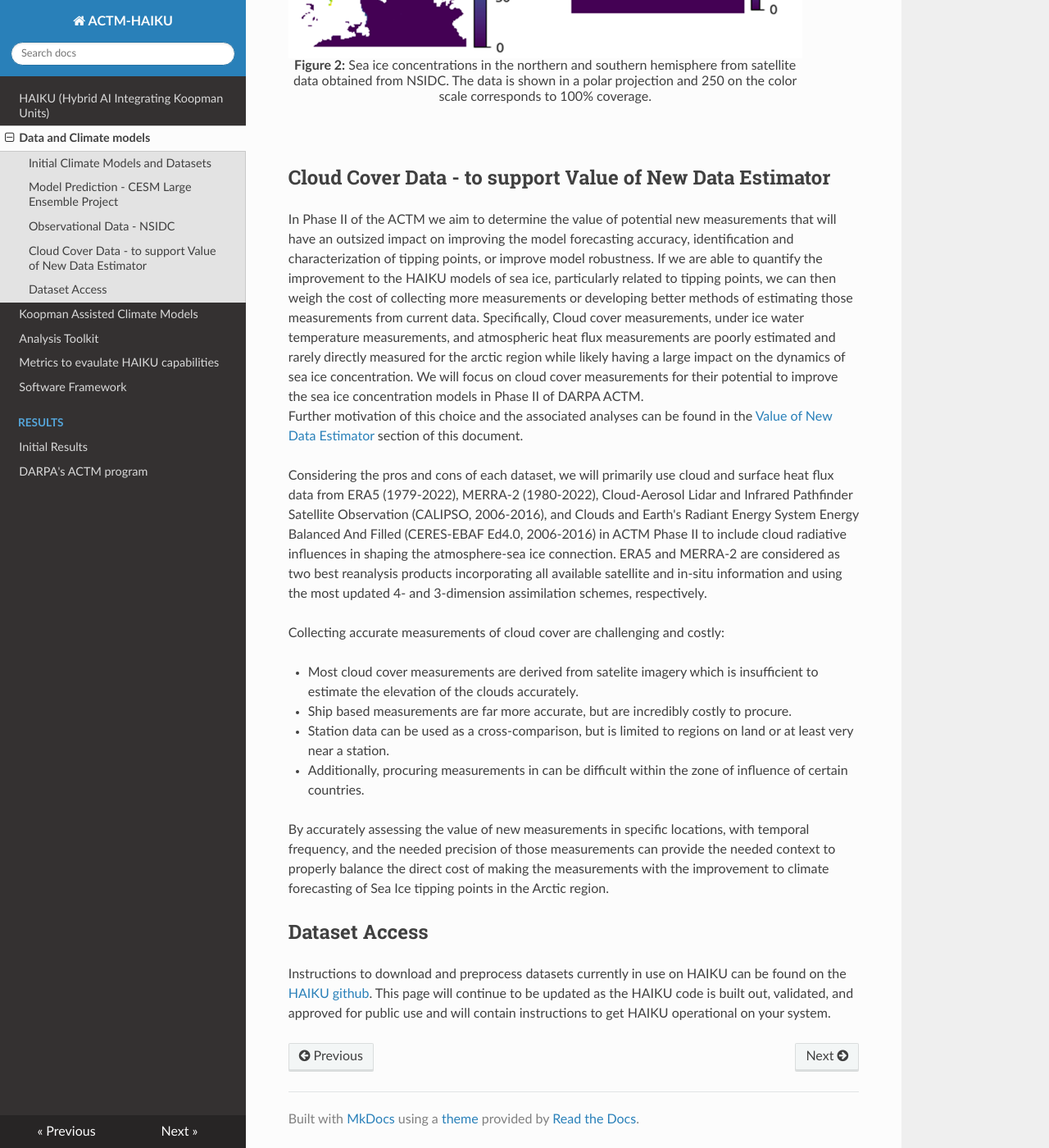
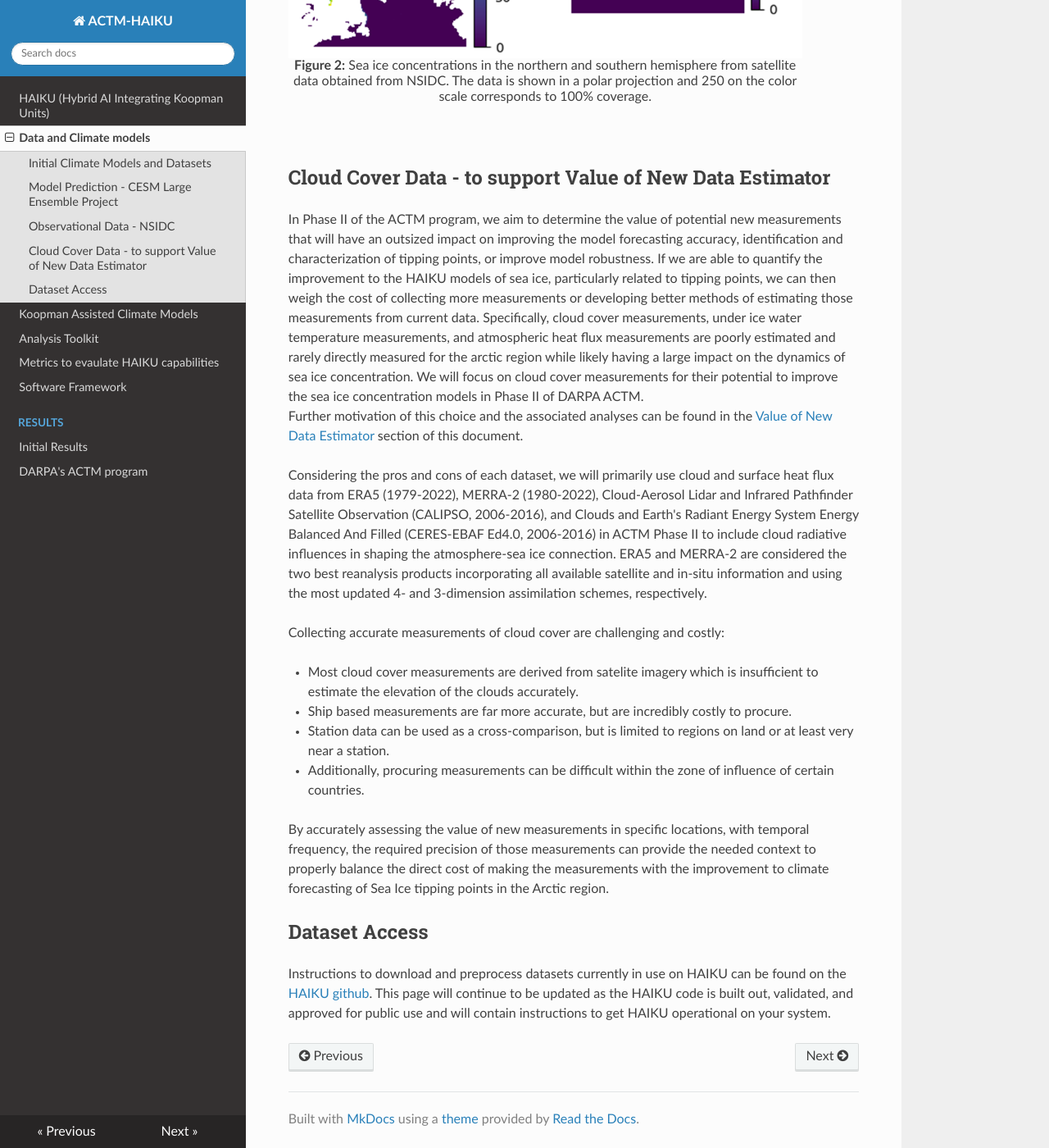
Before and after one commit to BAE-Systems-HAIKU/HAIKU, an MkDocs documentation site: the page built from docs/data_models.md, in a window 1280 px wide and 1400 px high, scrolled down 2120 px. Shown: the whole window at 82% size. Built offline with MkDocs 1.6.1, drawn with Linux system fonts in a browser that asks for light colours; nearby versions of some CDN libraries.

Commit message:
Update data_models.md
Again.  :)

```diff
--- a/docs/data_models.md
+++ b/docs/data_models.md
@@ -44,22 +44,22 @@ We compare the results of the simulations with observational sea ice concentrati
 &nbsp;
 ##Cloud Cover Data - to support Value of New Data Estimator
 
-In Phase II of the ACTM we aim to determine the value of potential new measurements that will have an outsized impact on improving the model forecasting accuracy, identification and characterization of tipping points, or improve model robustness.
+In Phase II of the ACTM program, we aim to determine the value of potential new measurements that will have an outsized impact on improving the model forecasting accuracy, identification and characterization of tipping points, or improve model robustness.
 If we are able to quantify the improvement to the HAIKU models of sea ice, particularly related to tipping points, we can then weigh the cost of collecting more measurements or developing better methods of estimating those measurements from current data.
-Specifically, Cloud cover measurements, under ice water temperature measurements, and atmospheric heat flux measurements are poorly estimated and rarely directly measured for the arctic region while likely having a large impact on the dynamics of sea ice concentration.
+Specifically, cloud cover measurements, under ice water temperature measurements, and atmospheric heat flux measurements are poorly estimated and rarely directly measured for the arctic region while likely having a large impact on the dynamics of sea ice concentration.
 We will focus on cloud cover measurements for their potential to improve the sea ice concentration models in Phase II of DARPA ACTM.
 Further motivation of this choice and the associated analyses can be found in the [Value of New Data Estimator](https://bae-systems-haiku.github.io/HAIKU/analyses/#value-of-new-data-estimator-vonde) section of this document.
 
-Considering the pros and cons of each dataset, we will primarily use cloud and surface heat flux data from ERA5 (1979-2022), MERRA-2 (1980-2022), Cloud-Aerosol Lidar and Infrared Pathfinder Satellite Observation (CALIPSO, 2006-2016), and Clouds and Earth's Radiant Energy System Energy Balanced And Filled (CERES-EBAF Ed4.0, 2006-2016) in ACTM Phase II to include cloud radiative influences in shaping the atmosphere-sea ice connection. ERA5 and MERRA-2 are considered as two best reanalysis products incorporating all available satellite and in-situ information and using the most updated 4- and 3-dimension assimilation schemes, respectively.
+Considering the pros and cons of each dataset, we will primarily use cloud and surface heat flux data from ERA5 (1979-2022), MERRA-2 (1980-2022), Cloud-Aerosol Lidar and Infrared Pathfinder Satellite Observation (CALIPSO, 2006-2016), and Clouds and Earth's Radiant Energy System Energy Balanced And Filled (CERES-EBAF Ed4.0, 2006-2016) in ACTM Phase II to include cloud radiative influences in shaping the atmosphere-sea ice connection. ERA5 and MERRA-2 are considered the two best reanalysis products incorporating all available satellite and in-situ information and using the most updated 4- and 3-dimension assimilation schemes, respectively.
 
 Collecting accurate measurements of cloud cover are challenging and costly:
 
    * Most cloud cover measurements are derived from satelite imagery which is insufficient to estimate the elevation of the clouds accurately.
    * Ship based measurements are far more accurate, but are incredibly costly to procure.
    * Station data can be used as a cross-comparison, but is limited to regions on land or at least very near a station.
-   * Additionally, procuring measurements in can be difficult within the zone of influence of certain countries.
+   * Additionally, procuring measurements can be difficult within the zone of influence of certain countries.
 
-By accurately assessing the value of new measurements in specific locations, with temporal frequency, and the needed precision of those measurements can provide the needed context to properly balance the direct cost of making the measurements with the improvement to climate forecasting of Sea Ice tipping points in the Arctic region.
+By accurately assessing the value of new measurements in specific locations, with temporal frequency, the required precision of those measurements can provide the needed context to properly balance the direct cost of making the measurements with the improvement to climate forecasting of Sea Ice tipping points in the Arctic region.
 
 ##Dataset Access
 
```
